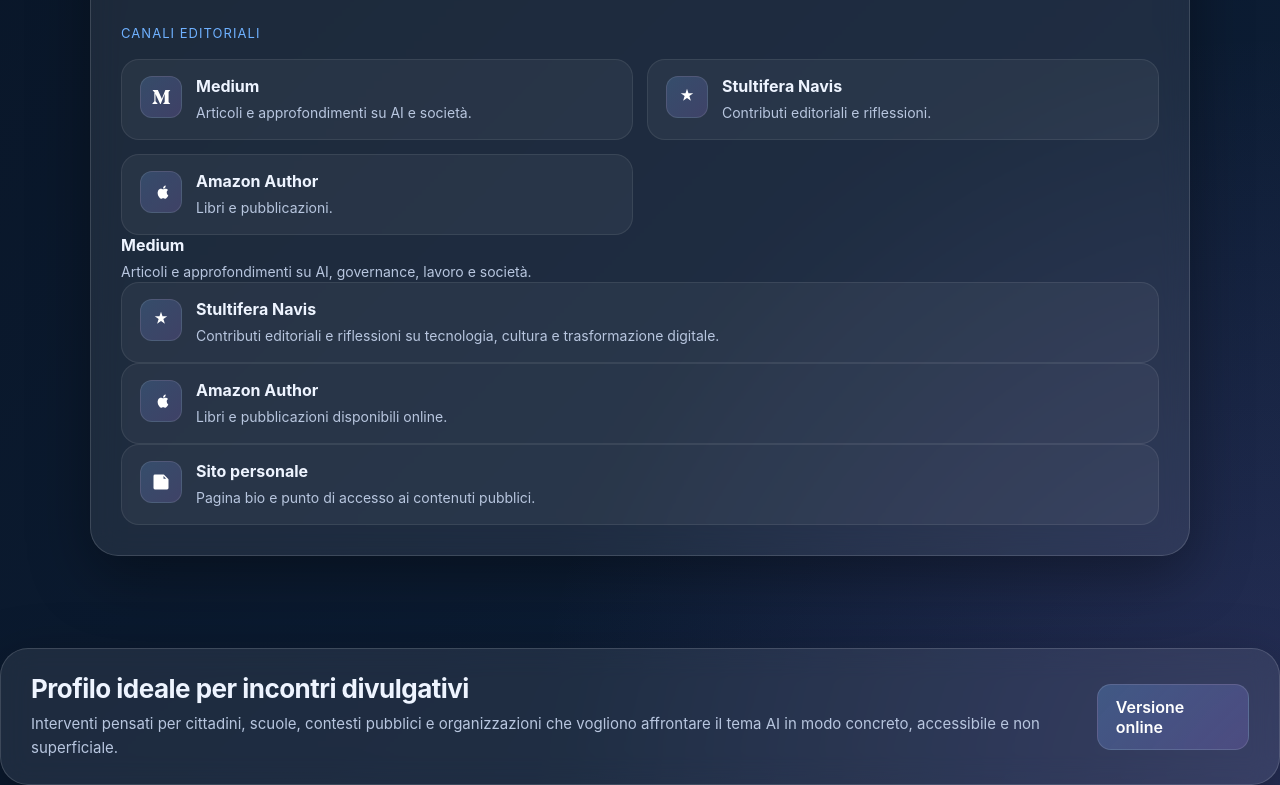
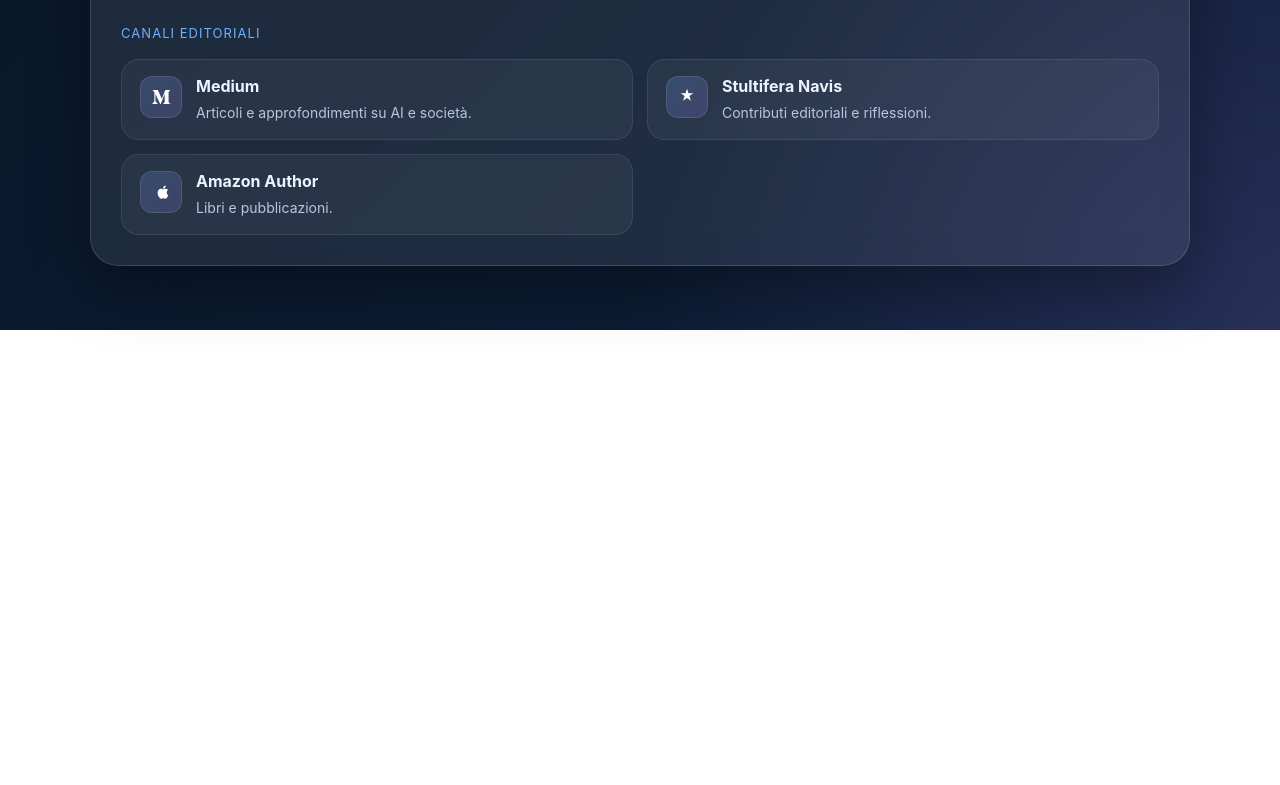
Before and after one commit to ggarofalo-dev/ggarofalo-dev.github.io, a plain HTML site: page index.html in a window 1280 px wide. Shown: the part 1578-2363 px from the top of the page. After the commit the page ends 1908 px from the top, so only its background shows below. Drawn offline with Linux system fonts and the light colour scheme.

Commit message:
Update index.html

```diff
--- a/index.html
+++ b/index.html
@@ -339,15 +339,15 @@
         <div class="eyebrow">Bio professionale</div>
         <div style="display:flex; align-items:center; gap:24px; margin-bottom:24px;">
           <div style="width:90px;height:90px;border-radius:20px;overflow:hidden;background:rgba(255,255,255,0.08);border:1px solid rgba(255,255,255,0.1);display:flex;align-items:center;justify-content:center;">
-            <span style="font-size:12px;color:#aaa;">FOTO</span>
+            <span style="font-size:12px;color:#aaa;"><img src="./profilo.jpg"/></span>
           </div>
           <div style="flex:1;">
             <h1 style="margin:0;">Gianluca Garofalo</h1>
             <div class="small" style="margin-top:6px;">Automation · AI · Divulgazione</div>
           </div>
-          <div style="width:70px;height:70px;border-radius:16px;overflow:hidden;background:rgba(255,255,255,0.08);border:1px solid rgba(255,255,255,0.1);display:flex;align-items:center;justify-content:center;">
+          <!--div style="width:70px;height:70px;border-radius:16px;overflow:hidden;background:rgba(255,255,255,0.08);border:1px solid rgba(255,255,255,0.1);display:flex;align-items:center;justify-content:center;">
             <span style="font-size:11px;color:#aaa;">LOGO</span>
-          </div>
+          </div-->
         </div>
 
         <p class="subtitle">
@@ -472,49 +472,17 @@
             <div class="link-text"><strong>Amazon Author</strong><span>Libri e pubblicazioni.</span></div>
           </a>
         </div>
-            <div class="link-text">
-              <strong>Medium</strong>
-              <span>Articoli e approfondimenti su AI, governance, lavoro e società.</span>
-            </div>
-          </a>
-          <a class="link-card" href="https://stultiferanavis.it/autori/gianluca-garofalo" target="_blank" rel="noopener noreferrer">
-            <div class="link-icon">
-              <svg viewBox="0 0 24 24" aria-hidden="true"><path d="M12 2L13.8 7.5H19.5L14.85 10.9L16.65 16.5L12 13.1L7.35 16.5L9.15 10.9L4.5 7.5H10.2L12 2Z"/></svg>
-            </div>
-            <div class="link-text">
-              <strong>Stultifera Navis</strong>
-              <span>Contributi editoriali e riflessioni su tecnologia, cultura e trasformazione digitale.</span>
-            </div>
-          </a>
-          <a class="link-card" href="https://www.amazon.it/s?i=digital-text&rh=p_27%3AGianluca+Garofalo" target="_blank" rel="noopener noreferrer">
-            <div class="link-icon">
-              <svg viewBox="0 0 24 24" aria-hidden="true"><path d="M18.87 12.58C18.84 10.66 20.5 9.74 20.58 9.69C19.64 8.31 18.18 8.12 17.66 8.1C16.42 7.97 15.22 8.84 14.59 8.84C13.95 8.84 12.97 8.11 11.92 8.13C10.57 8.15 9.31 8.92 8.62 10.12C7.21 12.55 8.26 16.15 9.61 18.1C10.27 19.06 11.05 20.14 12.08 20.1C13.08 20.06 13.46 19.46 14.67 19.46C15.88 19.46 16.22 20.1 17.28 20.08C18.35 20.06 19.03 19.11 19.69 18.14C20.45 17.03 20.77 15.95 20.79 15.9C20.77 15.89 18.89 15.17 18.87 12.58ZM16.84 6.77C17.39 6.11 17.77 5.18 17.66 4.25C16.86 4.28 15.89 4.78 15.31 5.44C14.8 6.02 14.35 6.96 14.49 7.87C15.39 7.94 16.29 7.43 16.84 6.77Z"/></svg>
-            </div>
-            <div class="link-text">
-              <strong>Amazon Author</strong>
-              <span>Libri e pubblicazioni disponibili online.</span>
-            </div>
-          </a>
-          <a class="link-card" href="https://ggarofalo-dev.github.io/bio.html" target="_blank" rel="noopener noreferrer">
-            <div class="link-icon">
-              <svg viewBox="0 0 24 24" aria-hidden="true"><path d="M3 4.75A1.75 1.75 0 0 1 4.75 3H15a1 1 0 0 1 .71.29l5 5A1 1 0 0 1 21 9v10.25A1.75 1.75 0 0 1 19.25 21H4.75A1.75 1.75 0 0 1 3 19.25V4.75ZM15 4.91V8h3.09L15 4.91ZM7 11h10v1.5H7V11Zm0 3h10v1.5H7V14Zm0 3h7v1.5H7V17Z"/></svg>
-            </div>
-            <div class="link-text">
-              <strong>Sito personale</strong>
-              <span>Pagina bio e punto di accesso ai contenuti pubblici.</span>
-            </div>
-          </a>
-        </div>
+
       </div>
     </section>
 
-    <section class="panel footer">
+    <!--section class="panel footer">
       <div>
         <h2 style="margin-bottom:8px;">Profilo ideale per incontri divulgativi</h2>
         <div class="small">Interventi pensati per cittadini, scuole, contesti pubblici e organizzazioni che vogliono affrontare il tema AI in modo concreto, accessibile e non superficiale.</div>
       </div>
       <a href="https://ggarofalo-dev.github.io/bio.html" target="_blank" rel="noopener noreferrer">Versione online</a>
-    </section>
+  </section-->
   </div>
 </body>
 </html>
```
